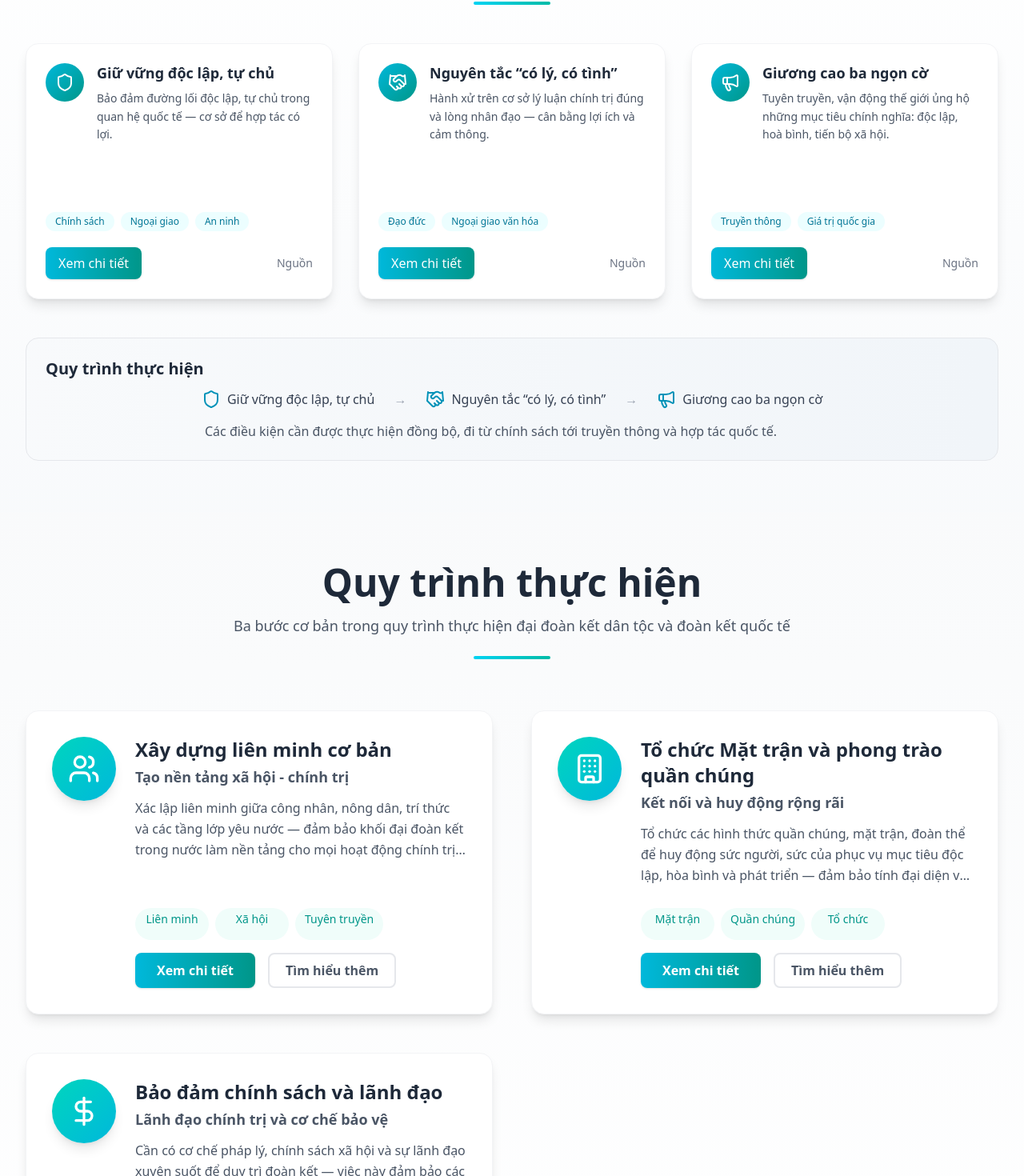
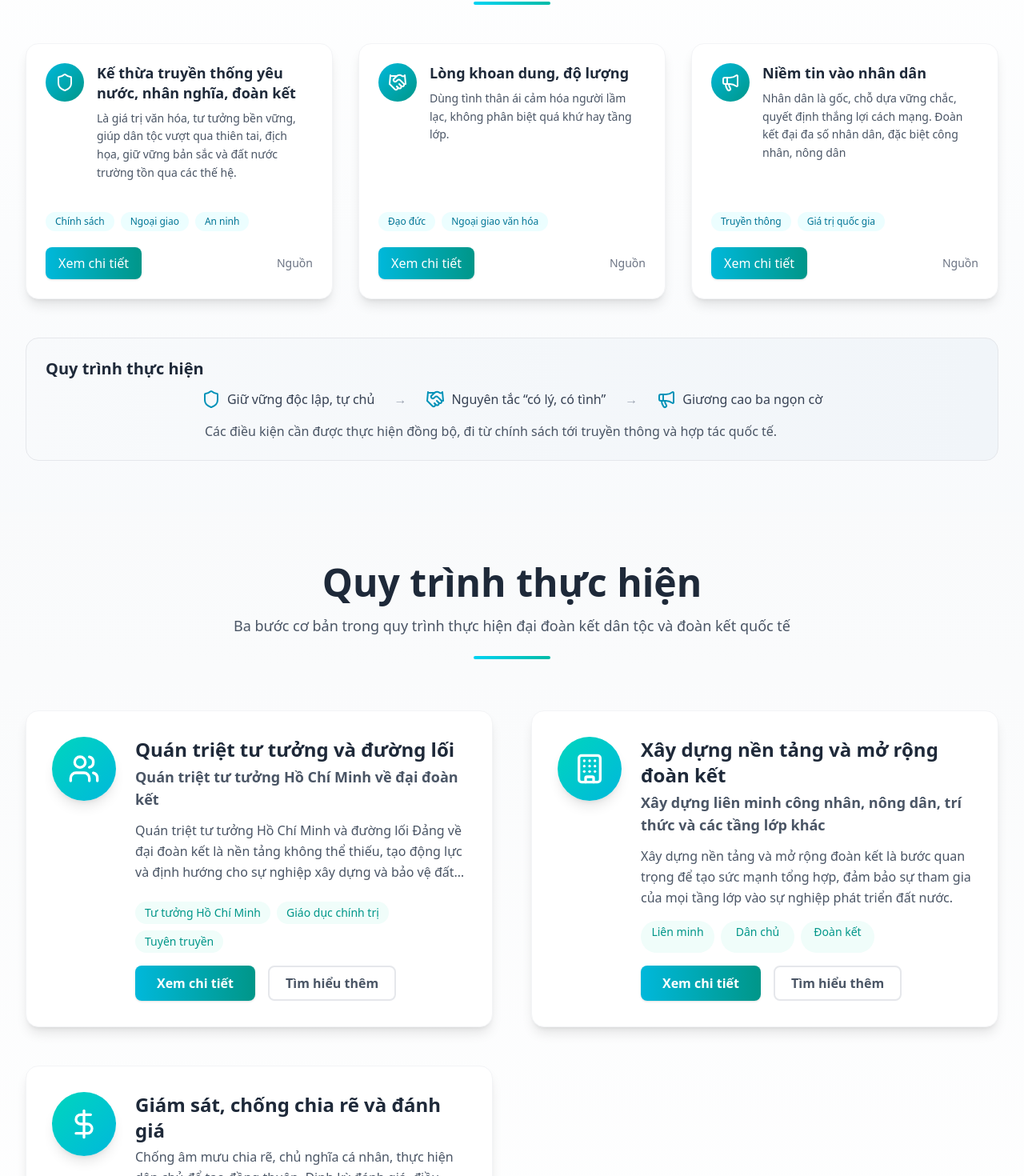
Before and after one commit to gitdev-mdat/HCM_Assignment, a React (Vite) app: page / in a window 1280 px wide. Shown: the part 2817-4287 px from the top of the page at 80% size. Built offline with nearby package versions, Linux system fonts and the light colour scheme.

Commit message:
update nội dung điều kiện và ý nghĩa phát huy đại đoàn kết dân tộc và quốc tế

```diff
--- a/src/components/presentation/HowSection.jsx
+++ b/src/components/presentation/HowSection.jsx
@@ -14,7 +14,7 @@ const HowSection = () => {
       <div className="max-w-7xl mx-auto px-4 sm:px-6 lg:px-8">
         <div className="text-center mb-12">
           <h2 className="text-3xl sm:text-4xl md:text-5xl font-bold text-gray-800 mb-4">
-            Điều kiện để phát huy đoàn kết quốc tế
+            Điều kiện để phát huy đoàn kết dân tộc
           </h2>
           <p className="text-lg text-gray-600 max-w-3xl mx-auto mb-6">
             Ba nguyên tắc then chốt — nhấn vào "Xem chi tiết" để đọc giải thích,
--- a/src/data/how-section-details.js
+++ b/src/data/how-section-details.js
@@ -2,17 +2,15 @@ export const detailedConditions = [
   {
     id: "c1",
     step: 1,
-    title: "Giữ vững độc lập, tự chủ",
-    summary:
-      "Bảo đảm đường lối độc lập, tự chủ trong quan hệ quốc tế — cơ sở để hợp tác có lợi.",
-    fullText: `Độc lập, tự chủ là nguyên tắc cơ bản: trước hết bảo vệ lợi ích dân tộc,
-không lệ thuộc đường lối, đồng thời có khả năng hợp tác bình đẳng với các lực lượng,
-tổ chức quốc tế. Thực hiện bằng chính sách ngoại giao độc lập - đa phương: chủ động đàm phán, xây dựng liên minh lợi ích, giữ tiếng nói độc lập trong các diễn đàn quốc tế.
-\n\nCác hành động cụ thể:\n- Xây dựng chính sách đối ngoại rõ ràng, dài hạn.\n- Phát triển năng lực quốc phòng, kinh tế độc lập.\n- Giữ kênh đối thoại đa dạng để không bị cô lập.\n`,
+    title: "Kế thừa truyền thống yêu nước, nhân nghĩa, đoàn kết",
+    summary: "Là giá trị văn hóa, tư tưởng bền vững, giúp dân tộc vượt qua thiên tai, địch họa, giữ vững bản sắc và đất nước trường tồn qua các thế hệ.",
+    fullText: `Theo tư tưởng Hồ Chí Minh, “dân” chỉ mọi con dân đất Việt, con rồng cháu tiên,  không phân biệt dân tộc đa số, người tín ngưỡng với người không tín ngưỡng, không phân biệt già trẻ , gái, trai, giàu, nghèo. Nói dến đại đoàn kết dân tộc cũng có nghĩa phải tập hợp mọi người dân vào một khối trong cuộc đấu tranh chung. Người đã nhiều lần nói rõ: “ ta đoàn kết để đấu tranh cho thống nhất và độc lập tổ quốc; ta còn phải đoàn kết để xây dựng nước nhà. Ai có tài, có đức, có sức, có lòng phụng sự tổ quốc và phụng sự nhân dân thì ta đoàn kết với họ”.
+
+Muốn thực hiện đại đoàn kết toàn dân thì phải kế thừa truyền thống yêu nước- nhân nghĩa- đoàn kết của dân tộc, phải có tấm lòng khoan dung, độ lượng với con người. Xác định khối đại đoàn kết là liên minh công nông, trí thức. Tin vào dân, dựa vào dân, phấn đấu vì quyền lợi của dân. Người cho rằng: liên minh công nông- lao động trí óc làm nền tảng cho khối đại đoàn kết toàn dân, nền tảng được củng cố vững chắc thì khối đại đoàn kết dân tộc càng được mở rộng, không e ngại bất cứ thế lực nào có thể làm suy yếu khối đại đoàn kết dân tộc.`,
     tags: ["Chính sách", "Ngoại giao", "An ninh"],
     sources: [
-      { title: "Văn kiện Đảng", url: "https://example.gov.vn/document1" },
-      { title: "Báo cáo học thuật", url: "https://example.edu.vn/paper1" },
+      { title: "Giáo trình tư tưởng Hồ Chí Minh, tr. 70", url: "https://dilib.vn/pdf/viewer.php?id=ead4ec" },
+      { title: "Tư tưởng Hồ Chí Minh về đại đoàn kết dân tộc", url: "https://ldld.quangbinh.gov.vn/3cms/Ban-in-507.htm?art=13969217229087" },
     ],
     color: "from-rose-500 to-amber-400",
     image: "https://img.pikbest.com/origin/09/35/84/515pIkbEsTna8.jpg!bw700",
@@ -21,14 +19,15 @@ tổ chức quốc tế. Thực hiện bằng chính sách ngoại giao độc l
   {
     id: "c2",
     step: 2,
-    title: "Nguyên tắc “có lý, có tình”",
+    title: "Lòng khoan dung, độ lượng",
     summary:
-      "Hành xử trên cơ sở lý luận chính trị đúng và lòng nhân đạo — cân bằng lợi ích và cảm thông.",
-    fullText: `Nguyên tắc "có lý, có tình" nghĩa là vừa đúng về lý luận, chính nghĩa; vừa có lòng khoan dung, hiểu biết.
-Trong thực tế, nguyên tắc này thể hiện ở cách tiếp cận: tôn trọng khác biệt, tìm điểm chung, ưu tiên lợi ích dân tộc kết hợp trách nhiệm quốc tế.\n\nVí dụ biện pháp:\n- Chính sách viện trợ, hợp tác phát triển công bằng.\n- Lập cầu nối văn hoá, giáo dục để xây dựng niềm tin.\n- Thương lượng dựa trên lợi ích song phương, tránh áp đặt.\n`,
+      "Dùng tình thân ái cảm hóa người lầm lạc, không phân biệt quá khứ hay tầng lớp.",
+    fullText: `- Hồ Chí Minh nhấn mạnh lòng khoan dung, độ lượng như một nguyên tắc quan trọng, ví như sông sâu, biển rộng chứa được mọi dòng nước, để tập hợp mọi lực lượng cho cách mạng
+- Lòng khoan dung không chỉ là sách lược mà là sự tiếp nối truyền thống nhân ái dân tộc, hướng tới mục tiêu thống nhất và phát triển đất nước.
+- Người dùng hình ảnh năm ngón tay ngắn dài nhưng thuộc về một bàn tay để minh họa sự đa dạng thống nhất, khuyến khích cảm hóa người lầm lạc bằng tình thân ái, không phân biệt tầng lớp, tín ngưỡng hay quá khứ.`,
     tags: ["Đạo đức", "Ngoại giao văn hóa"],
     sources: [
-      { title: "Tạp chí Lý luận", url: "https://example.edu.vn/journal" },
+      { title: "Giáo trình tư tưởng Hồ Chí Minh, tr. 70", url: "https://dilib.vn/pdf/viewer.php?id=ead4ec" },
     ],
     color: "from-blue-500 to-cyan-400",
     image:
@@ -38,15 +37,17 @@ Trong thực tế, nguyên tắc này thể hiện ở cách tiếp cận: tôn
   {
     id: "c3",
     step: 3,
-    title: "Giương cao ba ngọn cờ",
+    title: "Niềm tin vào nhân dân",
     summary:
-      "Tuyên truyền, vận động thế giới ủng hộ những mục tiêu chính nghĩa: độc lập, hoà bình, tiến bộ xã hội.",
-    fullText: `"Ba ngọn cờ" (độc lập, hoà bình, tiến bộ xã hội) cần được truyền thông và ngoại giao đồng bộ.
-Điều này gồm xây dựng chiến lược thông điệp toàn diện, tận dụng nền tảng văn hoá và các kênh đa phương để lan toả giá trị.\n\nHành động thực tiễn:\n- Chiến lược PR quốc gia, tập trung các chiến dịch truyền thông quốc tế.\n- Hợp tác văn hoá, trao đổi học thuật, chia sẻ kinh nghiệm phát triển xã hội.\n- Tham gia mạnh mẽ trong các tổ chức quốc tế để đưa tiếng nói vào nghị trình.\n`,
+      "Nhân dân là gốc, chỗ dựa vững chắc, quyết định thắng lợi cách mạng. Đoàn kết đại đa số nhân dân, đặc biệt công nhân, nông dân",
+    fullText: `Hồ Chí Minh xác định nhân dân là gốc, chỗ dựa vững chắc của Đảng và cách mạng, là nguồn sức mạnh vô tận quyết định mọi thắng lợi.
+Nguyên tắc “nước lấy dân làm gốc”, “chở thuyền cũng là dân, lật thuyền cũng là dân” được kế thừa từ truyền thống dân tộc và quán triệt từ nguyên lý Marx-Lenin.
+Đoàn kết phải bắt đầu từ đại đa số nhân dân, đặc biệt là công nhân, nông dân và các tầng lớp lao động, là nền tảng cho đại đoàn kết toàn dân.`,
     tags: ["Truyền thông", "Giá trị quốc gia"],
     color: "from-green-500 to-lime-400",
     sources: [
-      { title: "Báo cáo ngoại giao", url: "https://example.gov.vn/report" },
+      { title: "Giáo trình tư tưởng Hồ Chí Minh, tr. 70", url: "https://dilib.vn/pdf/viewer.php?id=ead4ec" },
+      { title: "Hồ Chí Minh với tư tưởng xuyên suốt về đoàn kết", url: "https://baochinhphu.vn/ho-chi-minh-voi-tu-tuong-xuyen-suot-ve-doan-ket-102260203.htm" },
     ],
     image: "https://tttctt.1cdn.vn/thumbs/1200x630/2023/02/03/anh-2-8-.jpg",
     imageAlt: "Giao lưu quốc tế - minh hoạ đoàn kết quốc tế",
--- a/src/data/what-section-data.js
+++ b/src/data/what-section-data.js
@@ -3,20 +3,18 @@ import { BookOpen, Building, DollarSign, Users } from "lucide-react";
 export const missions = [
   {
     id: "m1",
-    title: "Xây dựng liên minh cơ bản",
-    subtitle: "Tạo nền tảng xã hội - chính trị",
+    title: "Quán triệt tư tưởng và đường lối",
+    subtitle: "Quán triệt tư tưởng Hồ Chí Minh về đại đoàn kết",
     description:
-      "Xác lập liên minh giữa công nhân, nông dân, trí thức và các tầng lớp yêu nước — đảm bảo khối đại đoàn kết trong nước làm nền tảng cho mọi hoạt động chính trị, kinh tế và văn hóa.",
-    fullText: `Bước 1: Xây dựng liên minh cơ bản
-Mục tiêu của bước này là tập hợp các lực lượng xã hội có lợi ích chung để tạo nên một tiền tuyến rộng rãi cho sự nghiệp xây dựng và bảo vệ Tổ quốc.
-Nội dung thực hiện gồm:
-- Tuyên truyền, vận động các tầng lớp tham gia phong trào yêu nước.
-- Hoà giải, thu hút các lực lượng dân tộc nhỏ, người lao động và trí thức.
-- Xác định điểm chung lợi ích để làm nền tảng hợp tác lâu dài.
+      "Quán triệt tư tưởng Hồ Chí Minh và đường lối Đảng về đại đoàn kết là nền tảng không thể thiếu, tạo động lực và định hướng cho sự nghiệp xây dựng và bảo vệ đất nước.",
+    fullText: `
+Tuyên truyền sâu rộng tư tưởng Hồ Chí Minh về đại đoàn kết toàn dân, xem đây là chiến lược cơ bản, lâu dài, xuyên suốt trong mọi giai đoạn lịch sử và phát triển. Tập trung vào các giá trị cốt lõi như lòng yêu nước, nhân nghĩa, và đoàn kết, đảm bảo mọi tầng lớp nhân dân hiểu rõ ý nghĩa và tầm quan trọng của đại đoàn kết.
+Đặt ra các mục tiêu rõ ràng như độc lập dân tộc, dân chủ, phồn vinh, và hạnh phúc cho toàn dân, làm điểm tựa để tạo sự đồng thuận, động viên mọi lực lượng tham gia, từ công nhân, nông dân đến trí thức và các tầng lớp khác.
 
 Ví dụ thực tế:
-Sau cách mạng tháng Tám, việc tổ chức mặt trận rộng rãi đã tạo ra sức mạnh tổng hợp giúp ổn định tình hình chính trị và mở rộng lực lượng ủng hộ.`,
-    tags: ["Liên minh", "Xã hội", "Tuyên truyền"],
+- Thành lập Mặt trận Việt Minh (1941) dưới sự lãnh đạo của Hồ Chí Minh để tập hợp lực lượng chống thực dân Pháp, thể hiện tư tưởng đoàn kết từ sớm.
+- Đại hội XIII Đảng (2021) bổ sung phương châm đại đoàn kết trong Cương lĩnh xây dựng đất nước, khẳng định vai trò chiến lược.`,
+    tags: ["Tư tưởng Hồ Chí Minh", "Giáo dục chính trị", "Tuyên truyền"],
     icon: Users,
     // soft indigo → sky
     colorClass: "from-teal-400 to-cyan-500",
@@ -25,8 +23,12 @@ Sau cách mạng tháng Tám, việc tổ chức mặt trận rộng rãi đã t
     hasQuiz: false,
     sources: [
       {
-        title: "Tư liệu: Văn kiện Đảng về Mặt trận Dân tộc",
-        url: "https://example.com/source1",
+        title: "Giáo trình tư tưởng Hồ Chí Minh",
+        url: "https://dilib.vn/pdf/viewer.php?id=ead4ec",
+      },
+      {
+        title: "Tư tưởng Hồ Chí Minh về đại đoàn kết dân tộc",
+        url: "https://ldld.quangbinh.gov.vn/3cms/Ban-in-507.htm?art=13969217229087",
       },
     ],
     image:
@@ -35,23 +37,19 @@ Sau cách mạng tháng Tám, việc tổ chức mặt trận rộng rãi đã t
   },
   {
     id: "m2",
-    title: "Tổ chức Mặt trận và phong trào quần chúng",
-    subtitle: "Kết nối và huy động rộng rãi",
+    title: "Xây dựng nền tảng và mở rộng đoàn kết",
+    subtitle:
+      "Xây dựng liên minh công nhân, nông dân, trí thức và các tầng lớp khác",
     description:
-      "Tổ chức các hình thức quần chúng, mặt trận, đoàn thể để huy động sức người, sức của phục vụ mục tiêu độc lập, hòa bình và phát triển — đảm bảo tính đại diện và bền vững.",
-    fullText: `Bước 2: Tổ chức Mặt trận và phong trào quần chúng
-Nội dung chính:
-- Thiết lập cơ chế tổ chức: Mặt trận, đoàn thể, hiệp hội nghề nghiệp.
-- Vận động quần chúng tham gia các chương trình xã hội, kinh tế, văn hoá.
-- Bảo đảm tiếng nói đại diện của các nhóm xã hội trong chính sách.
-
-Lưu ý phương pháp:
-1. Làm sao để đảm bảo tính đại diện thực tế (không hình thức).
-2. Xây dựng kênh phản ánh và giám sát từ cơ sở.
-3. Phối hợp chặt chẽ giữa tổ chức quần chúng và cơ quan lãnh đạo chính trị.
-
-(Phần này thường rất thực tế: phải có chính sách, ngân sách nhỏ cho hoạt động, và đội ngũ điều phối.)`,
-    tags: ["Mặt trận", "Quần chúng", "Tổ chức"],
+      "Xây dựng nền tảng và mở rộng đoàn kết là bước quan trọng để tạo sức mạnh tổng hợp, đảm bảo sự tham gia của mọi tầng lớp vào sự nghiệp phát triển đất nước.",
+    fullText: `Xây dựng nền tảng: Tập trung xây dựng liên minh công nhân, nông dân, và trí thức làm gốc rễ cho khối đại đoàn kết, dựa trên nguyên tắc đoàn kết giai cấp và thống nhất mục tiêu.
+Mở rộng đoàn kết: Mở rộng sang các tầng lớp khác như doanh nhân, tôn giáo, dân tộc thiểu số, kiều bào, thông qua chính sách khoan dung, xóa bỏ thành kiến, và tạo điều kiện tham gia phát triển đất nước.
+Thực hiện dân chủ: Phát huy dân chủ, khuyến khích sự đa dạng nhưng thống nhất, thu hẹp khoảng cách giữa các nhóm để tăng cường sự gắn kết và đồng thuận.
+Ví dụ:
+- Hồ Chí Minh thành lập Mặt trận Việt Minh (1941) với liên minh công-nông-trí làm nền tảng chống thực dân.
+- Hiện nay, Nghị quyết 41-NQ/TW (2023) thúc đẩy vai trò doanh nhân trong đoàn kết kinh tế.
+- Các chương trình hỗ trợ đồng bào dân tộc thiểu số, như xóa đói giảm nghèo, thể hiện mở rộng đoàn kết.`,
+    tags: ["Liên minh", "Dân chủ", "Đoàn kết"],
     icon: Building,
     // đổi từ harsh rose→amber thành teal→cyan mềm hơn
     colorClass: "from-teal-400 to-cyan-500",
@@ -60,8 +58,8 @@ Lưu ý phương pháp:
     hasQuiz: false, // <-- đã tắt quiz cho mission này
     sources: [
       {
-        title: "Bài viết phân tích về tổ chức quần chúng",
-        url: "https://example.com/source2",
+        title: "Tư tưởng Hồ Chí Minh về đại đoàn kết dân tộc",
+        url: "https://ldld.quangbinh.gov.vn/3cms/Ban-in-507.htm?art=13969217229087",
       },
     ],
     image:
@@ -70,20 +68,14 @@ Lưu ý phương pháp:
   },
   {
     id: "m3",
-    title: "Bảo đảm chính sách và lãnh đạo",
-    subtitle: "Lãnh đạo chính trị và cơ chế bảo vệ",
-    description:
-      "Cần có cơ chế pháp lý, chính sách xã hội và sự lãnh đạo xuyên suốt để duy trì đoàn kết — việc này đảm bảo các mục tiêu lâu dài được thực hiện và bảo vệ lợi ích chung.",
-    fullText: `Bước 3: Bảo đảm chính sách và lãnh đạo
-Mục tiêu là tạo môi trường pháp lý và chính sách cho mọi hoạt động đoàn kết có hiệu quả.
-Nội dung:
-- Ban hành chính sách hỗ trợ các chương trình dân sinh.
-- Bảo đảm quyền lợi chính đáng của các tầng lớp tham gia.
-- Lãnh đạo, giám sát để tránh sai lệch và duy trì tính minh bạch.
-
-Ví dụ:
-Chính sách an sinh, giáo dục, chăm sóc y tế giúp giảm mâu thuẫn xã hội, tăng tính bền vững của liên minh.`,
-    tags: ["Chính sách", "Lãnh đạo", "Bền vững"],
+    title: "Giám sát, chống chia rẽ và đánh giá",
+    subtitle: ``,
+    description: `Chống âm mưu chia rẽ, chủ nghĩa cá nhân, thực hiện dân chủ để tạo đồng thuận.
+Định kỳ đánh giá, điều chỉnh để duy trì đoàn kết bền vững, hướng tới mục tiêu dân giàu nước mạnh.`,
+    fullText: `- Giám sát và thực hiện: Theo dõi chặt chẽ các hoạt động đoàn kết, đảm bảo thực hiện đúng chính sách Đảng và Nhà nước, phát huy vai trò Mặt trận Tổ quốc trong giám sát cộng đồng.
+- Chống chia rẽ: Ngăn chặn âm mưu chia rẽ từ bên ngoài và bên trong như chủ nghĩa cá nhân, tham nhũng, thông qua tuyên truyền và xử lý nghiêm các hành vi gây mất đoàn kết.
+- Đánh giá và điều chỉnh: Định kỳ đánh giá hiệu quả các phong trào đoàn kết, rút kinh nghiệm và điều chỉnh chính sách để duy trì sự bền vững, đáp ứng nhu cầu phát triển đất nước.`,
+    tags: ["Giám sát", "Phòng chống chia rẽ", "Bền vững"],
     icon: DollarSign,
     colorClass: "from-teal-400 to-cyan-500",
     tagBg: "bg-teal-50",
@@ -91,8 +83,12 @@ Chính sách an sinh, giáo dục, chăm sóc y tế giúp giảm mâu thuẫn x
     hasQuiz: false,
     sources: [
       {
-        title: "Văn kiện, chính sách liên quan",
-        url: "https://example.com/source3",
+        title: "Đại đoàn kết toàn dân tộc",
+        url: "https://www.tapchicongsan.org.vn/media-story/-/asset_publisher/V8hhp4dK31Gf/content/dai-doan-ket-toan-dan-toc-coi-nguon-cua-y-chi-niem-tin-suc-manh-de-xay-dung-bao-ve-to-quoc-trong-ky-nguyen-moi",
+      },
+      {
+        title: "Đấu tranh phòng, chống các âm mưu",
+        url: "https://lyluanchinhtri.vn/dau-tranh-phong-chong-cac-am-muu-thu-doan-loi-dung-phan-bien-xa-hoi-chong-pha-cach-mang-viet-nam-6496.html?utm_source=chatgpt.com",
       },
     ],
     image: "https://tttctt.1cdn.vn/thumbs/1200x630/2023/02/03/anh-2-8-.jpg",
```
